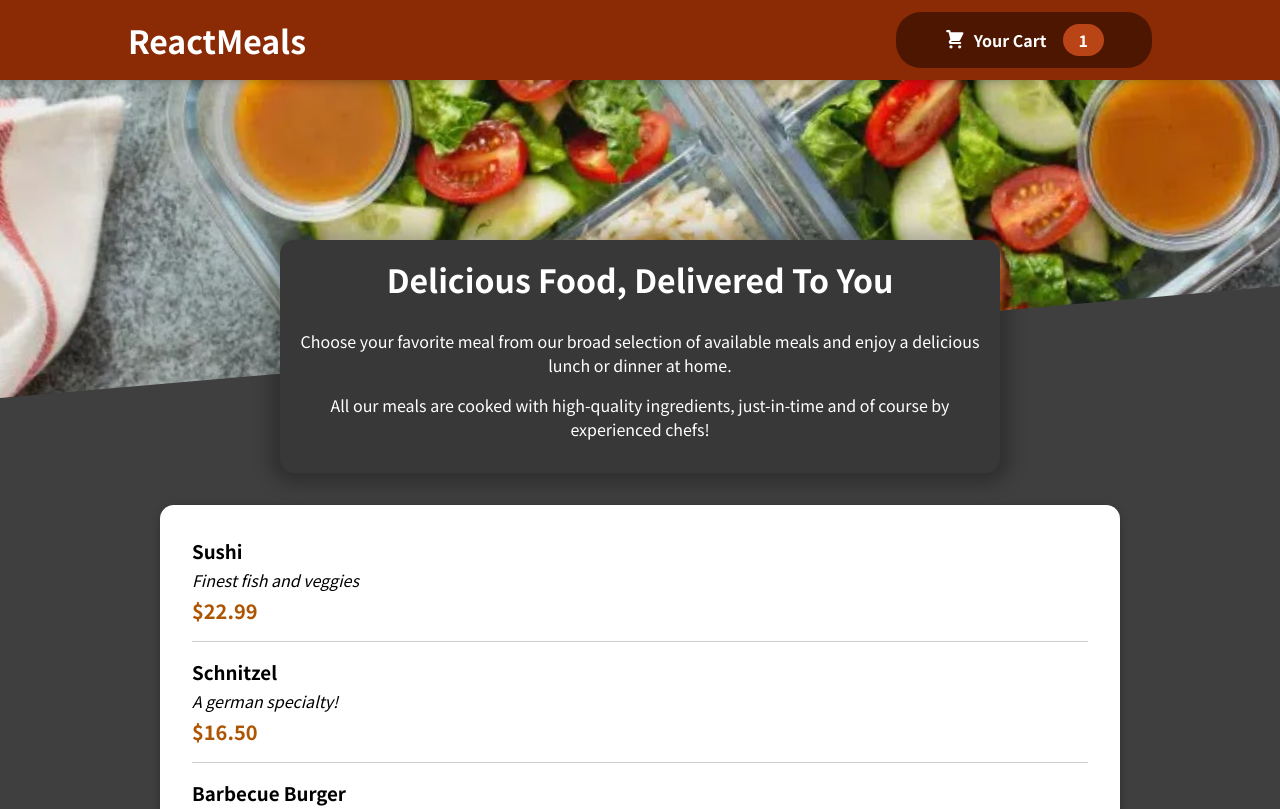
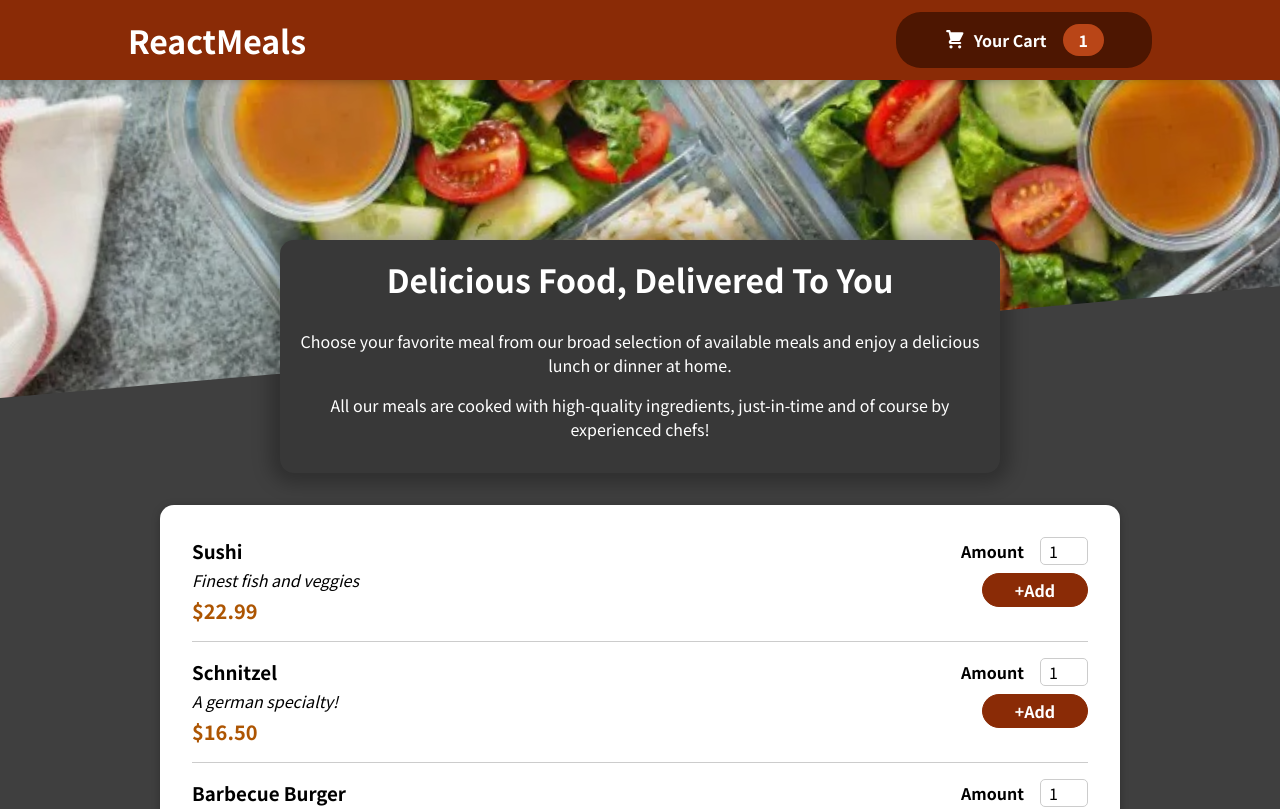
Before and after one commit to Naveen5676/Food-order-app, a React (Create React App) app: page / in a window 1280 px wide. Shown: the top 809 px of the page. Built offline with nearby package versions, Linux system fonts and the light colour scheme.

Commit message:
Adding a Form

```diff
--- a/src/Components/Meals/MealItem/MealItem.js
+++ b/src/Components/Meals/MealItem/MealItem.js
@@ -1,5 +1,6 @@
 import React from "react";
 import classes from './MealItem.module.css'
+import MealItemForm from "./MealItemForm";
 
 const MealItem=(props)=>{
     const price = `$${props.price.toFixed(2)}`;
@@ -10,7 +11,9 @@
                 <div className={classes.description}>{props.description}</div>
                 <div className={classes.price}>{price}</div>
             </div>
-            <div></div>
+            <div>
+                <MealItemForm/>
+            </div>
         </li>
     );
 };
--- /dev/null
+++ b/src/Components/Meals/MealItem/MealItemForm.js
@@ -0,0 +1,29 @@
+import React from "react";
+import calsses from './MealItemForm.module.css'
+import Input from "../../UI/Input";
+
+const MealItemForm =()=>{
+    return(
+        <form className={calsses.form}>
+            <div>
+            <Input
+            label="Amount"
+            input={{
+                id:"amount",
+                type:"number",
+                min:"1",
+                max:"5",
+                step:"1",
+                defaultValue: '1'
+            }}
+
+            />
+            </div>
+            <div>
+            <button>+Add</button>
+            </div>
+        </form>
+    );
+};
+
+export default MealItemForm
--- /dev/null
+++ b/src/Components/Meals/MealItem/MealItemForm.module.css
@@ -0,0 +1,20 @@
+.form {
+    text-align: right;
+  }
+
+  .form button {
+    font: inherit;
+    cursor: pointer;
+    background-color: #8a2b06;
+    border: 1px solid #8a2b06;
+    color: white;
+    padding: 0.25rem 2rem;
+    border-radius: 20px;
+    font-weight: bold;
+  }
+
+  .form button:hover,
+  .form button:active {
+    background-color: #641e03;
+    border-color: #641e03;
+  }
--- /dev/null
+++ b/src/Components/UI/Input.js
@@ -0,0 +1,13 @@
+import React from "react";
+import classes from './Input.module.css'
+
+const Input =(props)=>{
+    return(
+        <div className={classes.input}>
+            <label htmlFor={props.input.id}>{props.label}</label>
+            <input {...props.input}/>
+        </div>
+    );
+};
+
+export default Input
--- /dev/null
+++ b/src/Components/UI/Input.module.css
@@ -0,0 +1,18 @@
+.input {
+    display: flex;
+    align-items: center;
+    margin-bottom: 0.5rem;
+  }
+
+  .input label {
+    font-weight: bold;
+    margin-right: 1rem;
+  }
+
+  .input input {
+    width: 3rem;
+    border-radius: 5px;
+    border: 1px solid #ccc;
+    font: inherit;
+    padding-left: 0.5rem;
+  }
```
